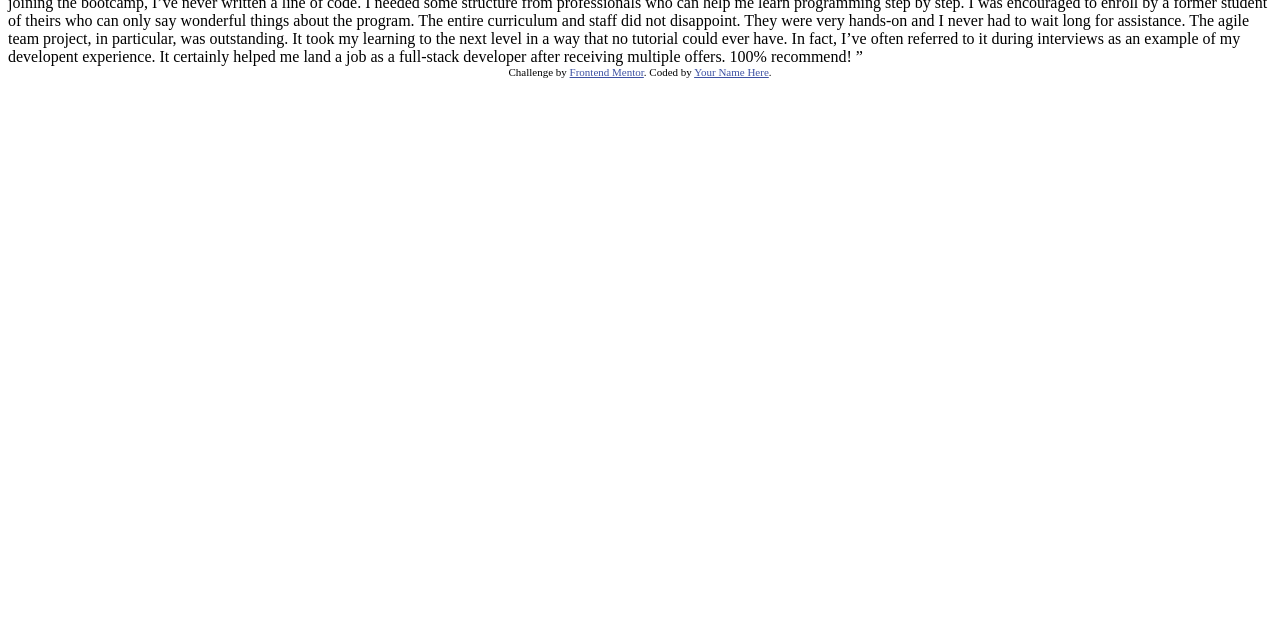
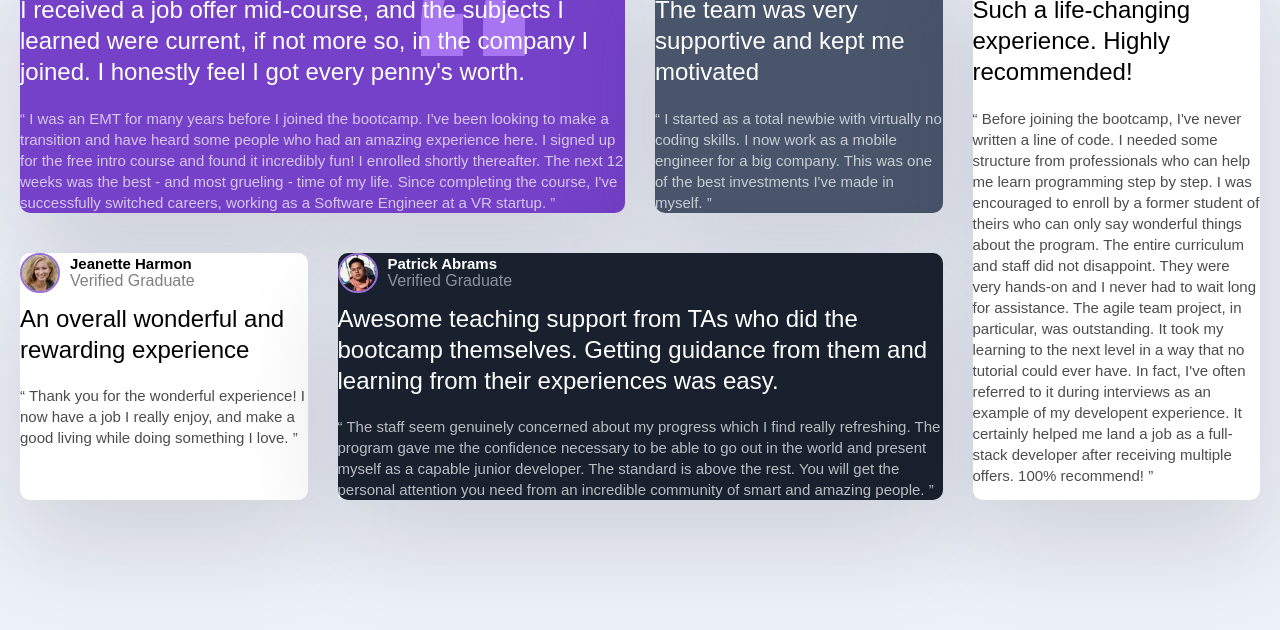
Before and after one commit to lugard1/testimonial-practice, a plain HTML site: page index.html in a window 1280 px wide. Shown: the part 176-806 px from the top of the page. Drawn offline with Linux system fonts and the light colour scheme.

Commit message:
update testimonial practice
using grid and media

```diff
--- a/index.html
+++ b/index.html
@@ -2,75 +2,107 @@
 <html lang="en">
 <head>
   <meta charset="UTF-8">
-  <meta name="viewport" content="width=device-width, initial-scale=1.0"> <!-- displays site properly based on user's device -->
-
+  <meta http-equiv="X-UA-compatible" content="IE=edge">
+  <meta name="viewport" content="width=device-width, initial-scale=1.0">
   <link rel="icon" type="image/png" sizes="32x32" href="./images/favicon-32x32.png">
-
-  <title>Frontend Mentor | [Challenge Name Here]</title>
-
-  <!-- Feel free to remove these styles or customise in your own stylesheet 👍 -->
-  <style>
-    .attribution { font-size: 11px; text-align: center; }
-    .attribution a { color: hsl(228, 45%, 44%); }
-  </style>
+  <link rel="stylesheet" href="testimonial.css">
+  <title>Testimonial Practice</title>
 </head>
 <body>
-  Daniel Clifford
-  Verified Graduate
-
+  <div class="testimonials">
+    <div class="card card--bg-purple">
+      <header class="card_header">
+        <img src="images/image-daniel.jpg" class="card-img" alt="">
+        <div>
+          <h3>Daniel Clifford</h3>
+          <p>Verified Graduate</p>
+        </div>
+      </header>
+      <p class="card_lead">
         I received a job offer mid-course, and the subjects I learned were current, if not more so,
-  in the company I joined. I honestly feel I got every penny’s worth.
-
-  “ I was an EMT for many years before I joined the bootcamp. I’ve been looking to make a
+        in the company I joined. I honestly feel I got every penny's worth.
+      </p>
+      <p class="card_quote">
+         “ I was an EMT for many years before I joined the bootcamp. I've been looking to make a
         transition and have heard some people who had an amazing experience here. I signed up
         for the free intro course and found it incredibly fun! I enrolled shortly thereafter.
         The next 12 weeks was the best - and most grueling - time of my life. Since completing
-  the course, I’ve successfully switched careers, working as a Software Engineer at a VR startup. ”
-
-  Jonathan Walters
-  Verified Graduate
-
+        the course, I've successfully switched careers, working as a Software Engineer at a VR startup. ”
+      </p>
+    </div>
+    <div class="card card--bg-gray-blue">
+      <header class="card_header">
+        <img src="images/image-jonathan.jpg" class="card-img" alt="">
+        <div>
+          <h3>Jonathan Walters</h3>
+          <p>Verified Graduate</p>
+        </div>
+      </header>
+      <p class="card_lead">
         The team was very supportive and kept me motivated
-
+      </p>
+      <p class="card_quote">
         “ I started as a total newbie with virtually no coding skills. I now work as a mobile engineer
-  for a big company. This was one of the best investments I’ve made in myself. ”
-
-  Jeanette Harmon
-  Verified Graduate
-
+        for a big company. This was one of the best investments I've made in myself. ”
+      </p>
+    </div>
+    <div class="card card--bg-light-gray">
+      <header class="card_header">
+        <img src="images/image-jeanette.jpg" class="card-img" alt="">
+        <div>
+          <h3>Jeanette Harmon</h3>
+          <p>Verified Graduate</p>
+        </div>
+      </header>
+      <p class="card_lead">
         An overall wonderful and rewarding experience
-
+      </p>
+      <p class="card_quote">
         “ Thank you for the wonderful experience! I now have a job I really enjoy, and make a good living
         while doing something I love. ”
-
-  Patrick Abrams
-  Verified Graduate
-
+      </p>
+    </div>
+    <div class="card card--bg-black-blue">
+      <header class="card_header">
+        <img src="images/image-patrick.jpg" class="card-img" alt="">
+        <div>
+          <h3>Patrick Abrams</h3>
+          <p>Verified Graduate</p>
+        </div>
+      </header>
+      <p class="card_lead">
         Awesome teaching support from TAs who did the bootcamp themselves. Getting guidance from them and
         learning from their experiences was easy.
-
+      </p>
+      <p class="card_quote">
         “ The staff seem genuinely concerned about my progress which I find really refreshing. The program
         gave me the confidence necessary to be able to go out in the world and present myself as a capable
         junior developer. The standard is above the rest. You will get the personal attention you need from
         an incredible community of smart and amazing people. ”
-
-  Kira Whittle
-  Verified Graduate
-
+      </p>
+    </div>
+    <div class="card card-bg-light-greyish-blue">
+      <header class="card_header">
+        <img src="images/image-kira.jpg" class="card-img" alt="">
+        <div>
+          <h3>Kira Whittle</h3>
+          <p>Verified Graduate</p>
+        </div>
+      </header>
+      <p class="card_lead">
         Such a life-changing experience. Highly recommended!
-
-  “ Before joining the bootcamp, I’ve never written a line of code. I needed some structure from
+      </p>
+      <p class="card_quote">
+        “ Before joining the bootcamp, I've never written a line of code. I needed some structure from
         professionals who can help me learn programming step by step. I was encouraged to enroll by a former
         student of theirs who can only say wonderful things about the program. The entire curriculum and staff
         did not disappoint. They were very hands-on and I never had to wait long for assistance. The agile team
         project, in particular, was outstanding. It took my learning to the next level in a way that no tutorial
-  could ever have. In fact, I’ve often referred to it during interviews as an example of my developent
+        could ever have. In fact, I've often referred to it during interviews as an example of my developent
         experience. It certainly helped me land a job as a full-stack developer after receiving multiple offers.
         100% recommend! ”
-
-  <div class="attribution">
-    Challenge by <a href="https://www.frontendmentor.io?ref=challenge" target="_blank">Frontend Mentor</a>.
-    Coded by <a href="#">Your Name Here</a>.
+      </p>
+    </div>
   </div>
 </body>
 </html>
--- /dev/null
+++ b/testimonial.css
@@ -0,0 +1,127 @@
+@import url('https://fonts.googleapis.com/css2?family=Montserrat:wght@800&display=swap');
+
+*{
+    box-sizing: border-box;
+    margin: 0;
+    padding: 0;
+}
+
+body{
+    background: #edf2f8;
+    font-family: 'Barlow semi condensed', sans-serif;
+}
+
+.testimonials{
+    max-width: 1440px;
+    margin: 100px auto;
+    padding: 20px;
+    display: grid;
+    grid-template-columns: repeat(4, 1fr);
+    gap: 30px;
+}
+
+.card{
+    background: #fff;
+    border-radius: 10px;
+    box-shadow: rgba(17,12,46,0.15) 0px
+    40px 100px 0px;
+    margin-bottom: 10px;
+}
+
+.card_header{
+    display: flex;
+    align-items: center;
+    margin-bottom: 10px;
+}
+
+.card_header h3{
+    font-size: 15px;
+}
+
+.card_header p{
+    opacity: 50%;
+}
+
+.card-img{
+    width: 40px;
+    height: 40px;
+    border-radius: 50%;
+    border: 2px solid #996ed9;
+    margin-right: 10px;
+}
+
+.card_lead{
+    font-size: 1.5rem;
+    font-weight: 500;
+    line-height: 1.3;
+    margin-bottom: 20px;
+}
+
+.card_quote{
+    font-size: 15px;
+    font-weight: 500;
+    line-height: 1.4;
+    opacity: 70%;
+}
+
+.card--bg-purple{
+    background: hsl(263, 55%, 52%);
+    color: #fff;
+    background-image: url('images/bg-pattern-quotation.svg');
+    background-repeat: no-repeat;
+    background-position: top 10px right 100px;
+}
+
+.card--bg-gray-blue{
+    background: hsl(217, 19%, 35%);
+    color: #fff;
+}
+
+.card--bg-black-blue{
+    background: hsl(219, 29%, 14%);
+    color: #fff;
+}
+
+.card:nth-of-type(1){
+    grid-column: 1/3;
+}
+
+.card:nth-of-type(4){
+    grid-column: 2/4;
+    grid-row: 2/3;
+}
+
+.card:nth-of-type(5){
+    grid-column: 4/5;
+    grid-row: 1/3;
+}
+
+@media(max-width:768px){
+    .testimonial{
+        grid-template-columns: 1fr;
+        width: 100%;
+        display: inline-block;
+    }
+    .card:nth-of-type(1){
+        grid-column: 1/2;
+    }
+    .card:nth-of-type(2){
+        grid-column: 1;
+        grid-row: 2;
+    }
+
+    .card:nth-of-type(3){
+        grid-column: 1/2;
+        grid-row: 3;
+    }
+
+    .card:nth-of-type(4){
+        grid-column: 1;
+        grid-row: 4/5;
+    }
+
+    .card:nth-of-type(5){
+        grid-column:1;
+        grid-row: 5/6;
+    }
+}
```
Also changed, not shown: 1 other file. Lines whose indentation alone changed are shown as unchanged.
